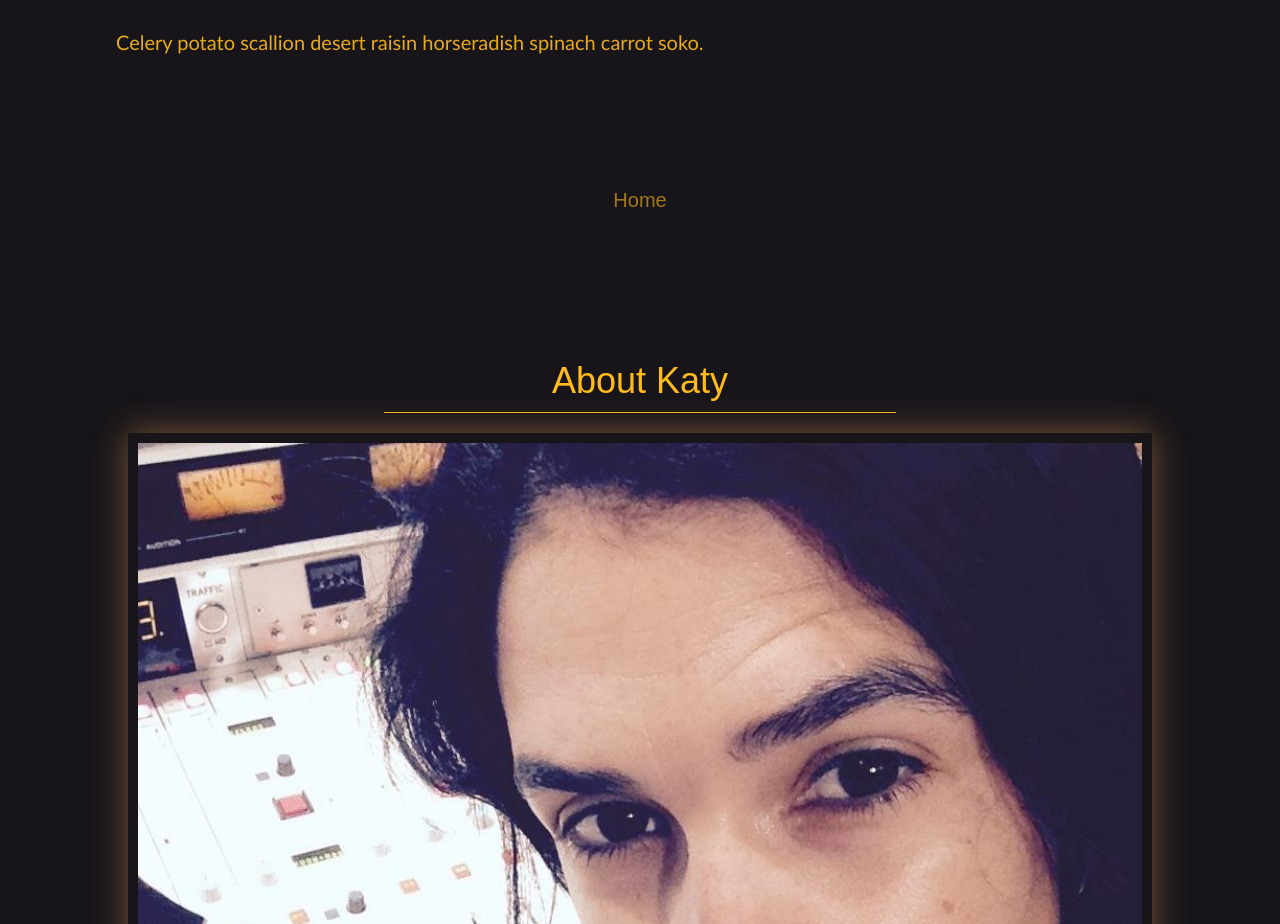
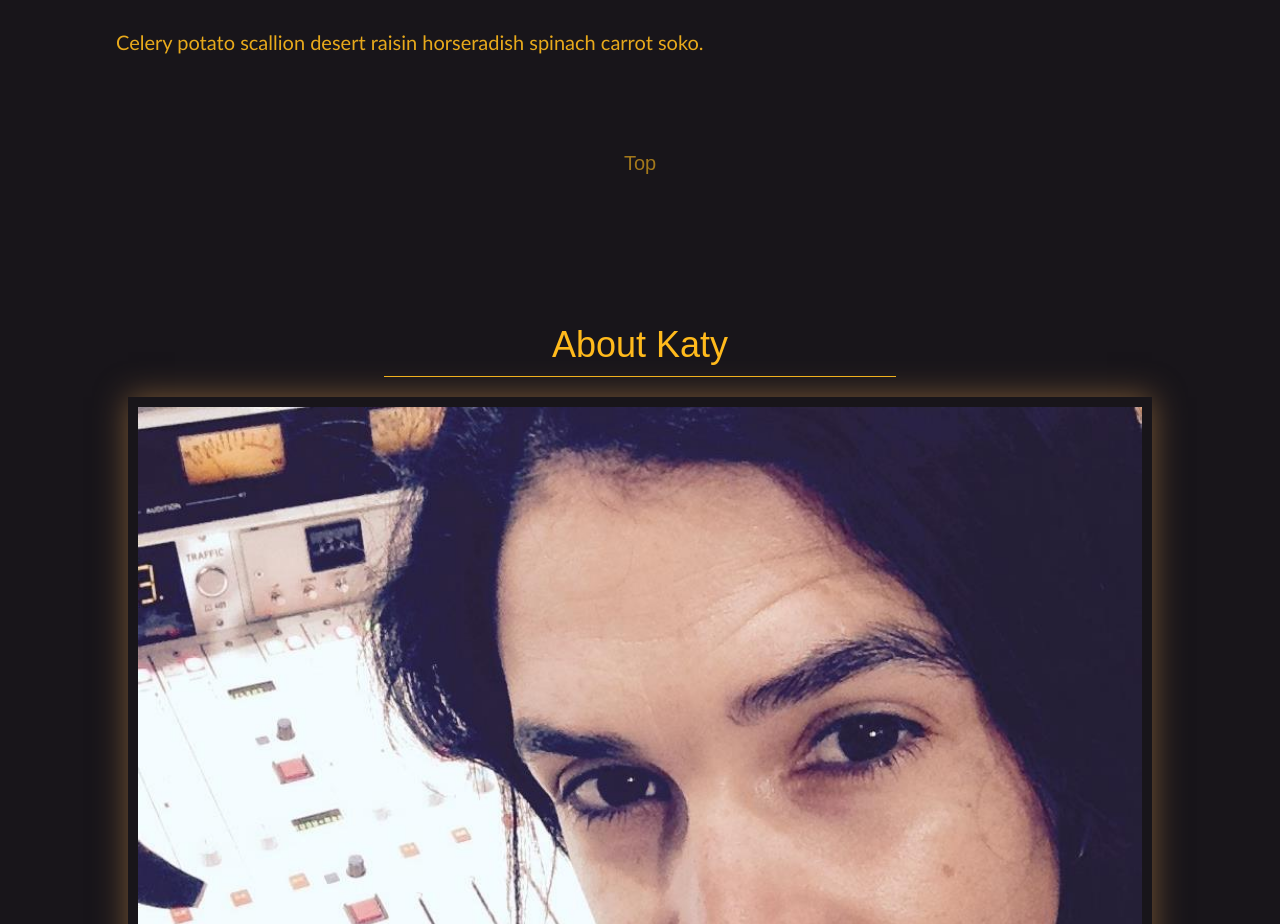
Before and after one commit to vagabond0079/katysewall, a React app: page /#/work in a window 1280 px wide. Shown: the part 3020-3944 px from the top of the page. Built offline with nearby package versions, Linux system fonts and the light colour scheme; a web font is replaced by a local one.

Commit message:
adds top button to work page

```diff
--- a/src/component/work/index.js
+++ b/src/component/work/index.js
@@ -11,11 +11,12 @@ class Work extends React.Component {
   constructor(props){
     super(props);
 
-    this.handleClick = this.handleClick.bind(this);
+    this.handleHomeClick = this.handleHomeClick.bind(this);
   }
 
-  handleClick(event){
-    this.props.goToHome();
+  handleHomeClick(event){
+    let el = document.getElementById('landing');
+    el.scrollIntoView(true);
   }
 
   render() {
@@ -35,8 +36,8 @@ class Work extends React.Component {
         <hr/>
         <p> Celery potato scallion desert raisin horseradish spinach carrot soko.  </p>
         <Navbutton
-          buttonText='Home'
-          handleClick={this.handleClick}
+          buttonText='Top'
+          handleClick={this.handleHomeClick}
         />
       </section>
     );
--- a/src/component/work/work.scss
+++ b/src/component/work/work.scss
@@ -44,5 +44,6 @@
 
   .navbutton {
     width: 100%;
+    margin-top: -10vh;
   }
 }
```
